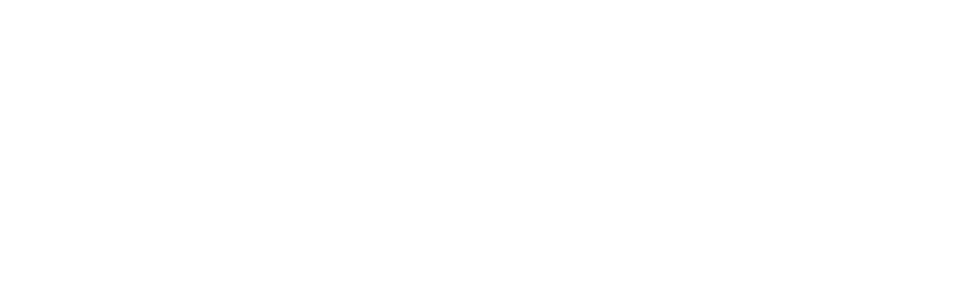
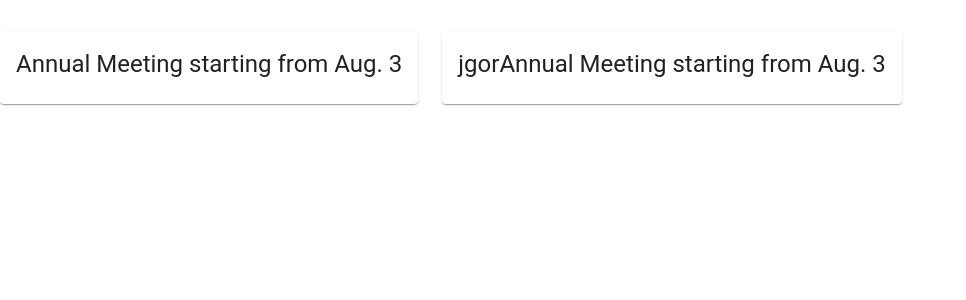
Before and after one commit to HezekielT/Aelaf_Dejen_WebApp, a React (Create React App) app in the folder client/: page / in a window 1280 px wide. Shown: the top 300 px of the page, without its empty margins (0-966 px from the left). Built offline with nearby package versions, Linux system fonts and the light colour scheme.

Commit message:
created manage web content component

```diff
--- a/client/src/components/Admin/manage_web_content.js
+++ b/client/src/components/Admin/manage_web_content.js
@@ -1,10 +1,34 @@
+import { Grid, Card, CardContent, Typography } from '@mui/material';
 import React from 'react';
+import Events from '../Events';
 
 function Manage_Contents(props) {
     return (
-        <div>
+        <>
+            <Grid maxWidth="lg" container spacing={3}>
+            <Grid item>
+            <Events />
+            </Grid>
+            <Grid item>
+            <Card
+                sx={{
+                    display: 'flex',
+                    mt: 4, mb: 4,
+                }}
+            >
+                {/* <CardMedia
+                    component="img"
+                /> */}
+                <CardContent sx={{ flex:1 }}>
+                    <Typography component="h1" variant="h5">
+                        jgorAnnual Meeting starting from Aug. 3
+                    </Typography>
+                </CardContent>
+            </Card>
+        </Grid>
+            </Grid>
 
-        </div>
+        </>
     );
 }
 
```
